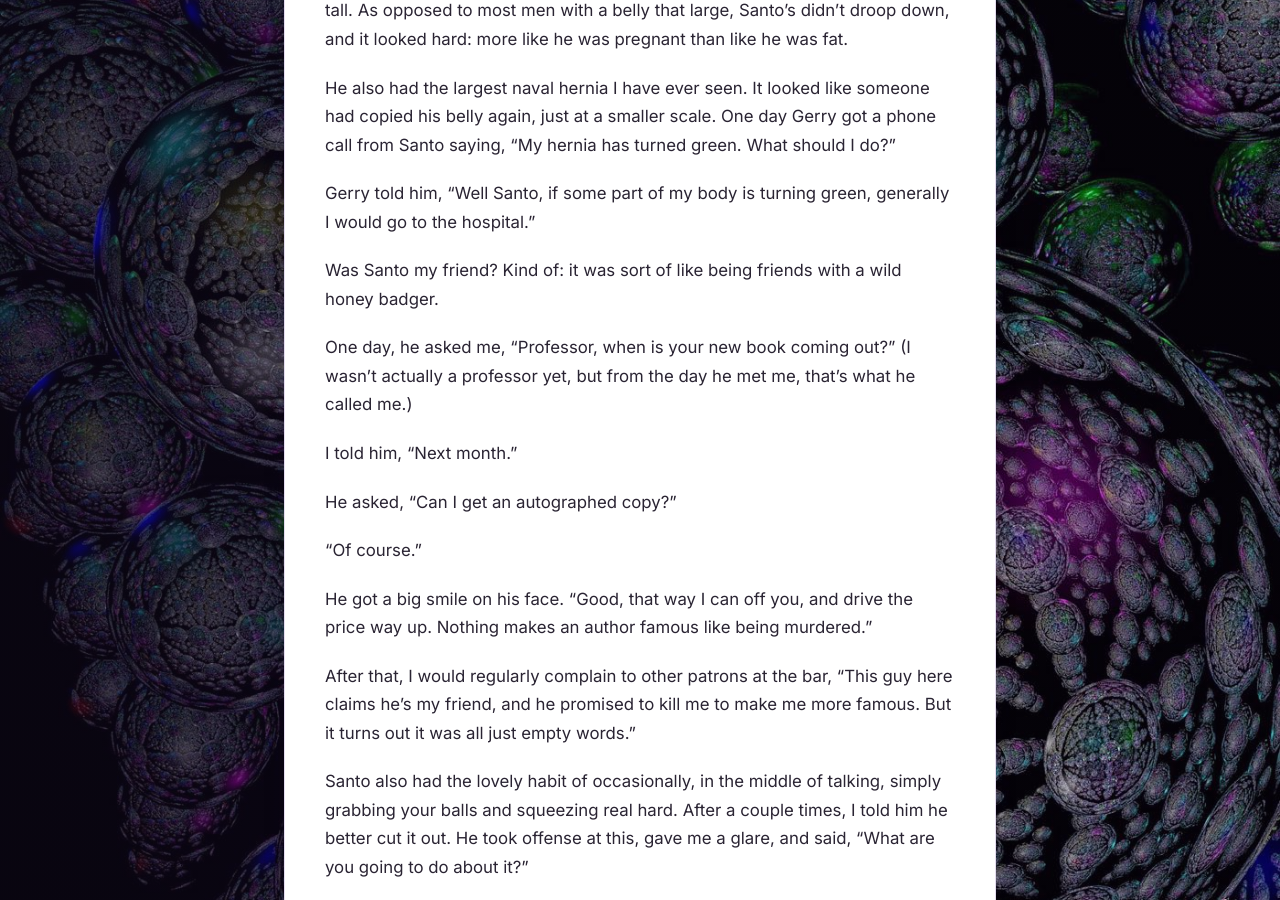
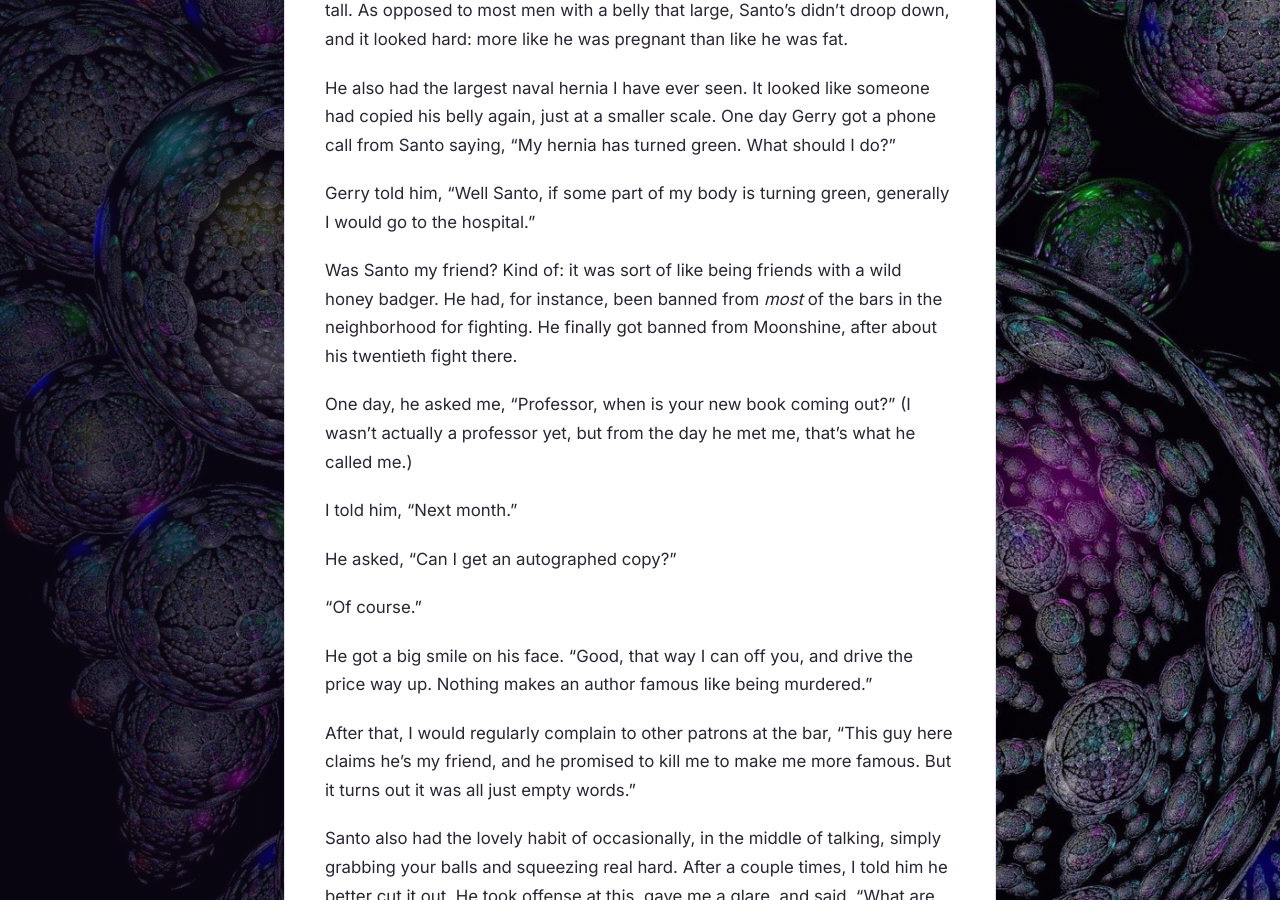
Before and after one commit to gcallah/gcallah.github.io, a Jekyll site: the page built from _posts/2026-10-27-Demented-Dwarf.md, in a window 1280 px wide and 900 px high, scrolled down 1317 px. Built offline with Jekyll 4.4.1, drawn with Linux system fonts in a browser that asks for light colours; our own code applies the rules of GitHub Pages for plain Markdown files.

Commit message:
Added Santo's fights.

```diff
--- a/_posts/2026-10-27-Demented-Dwarf.md
+++ b/_posts/2026-10-27-Demented-Dwarf.md
@@ -29,7 +29,9 @@ Gerry told him, "Well Santo, if some part of my body is turning green, generally
 I would go to the hospital."
 
 Was Santo my friend? Kind of: it was sort of like being friends with a wild
-honey badger.
+honey badger. He had, for instance, been banned from *most* of the bars in
+the neighborhood for fighting. He finally got banned from Moonshine, after about
+his twentieth fight there.
 
 One day, he asked me, "Professor, when is your new book coming out?" (I wasn't
 actually a professor yet, but from the day he met me, that's what he called me.)
```
